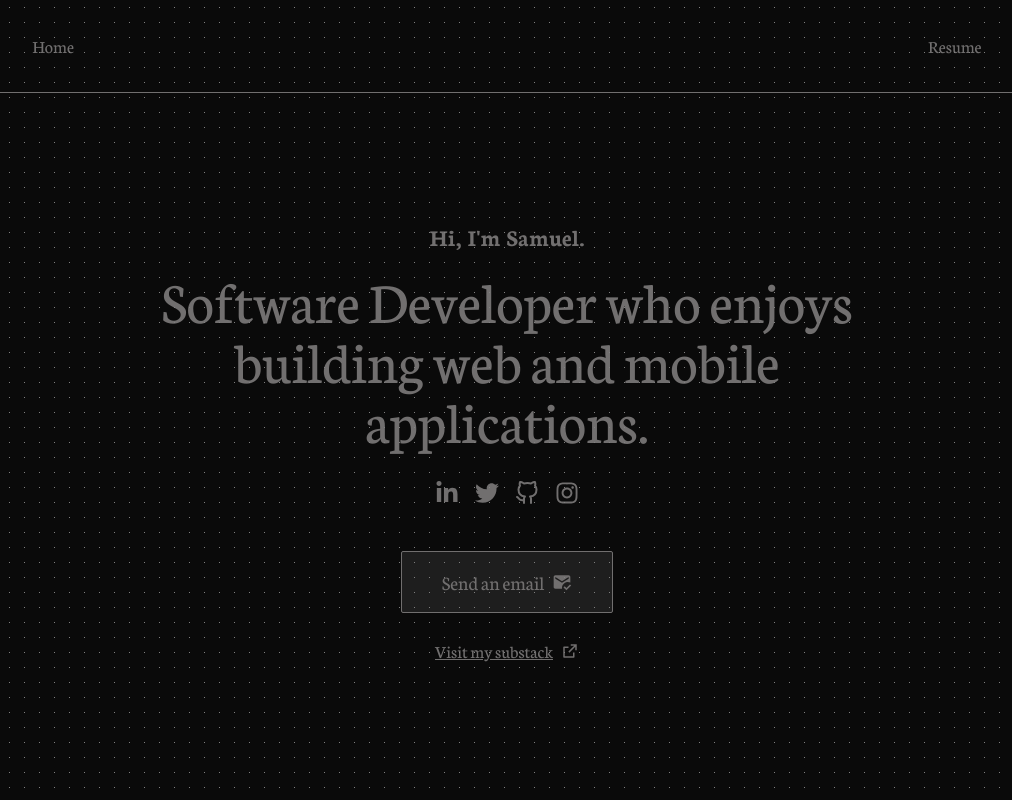
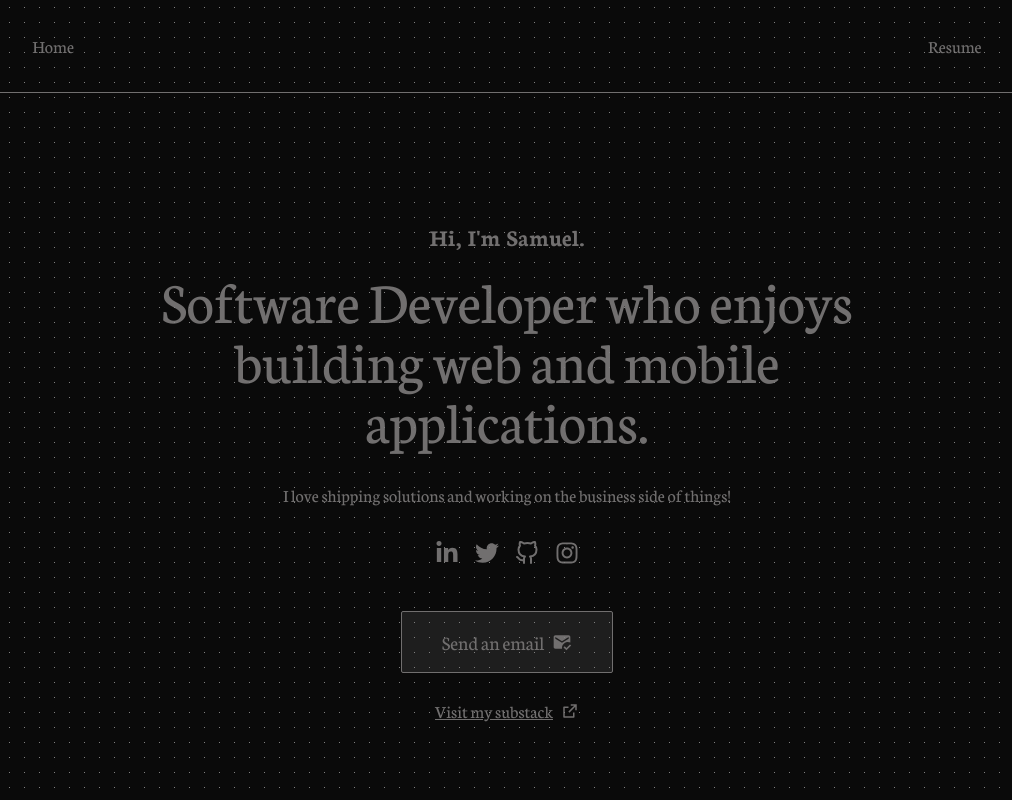
Before and after one commit to kokombo/PersonalSite, a React (Vite) app: page / in a window 1280 px wide. Shown: the top 800 px of the page, without its empty margins (133-1145 px from the left). Built offline with nearby package versions, Linux system fonts and the light colour scheme.

Commit message:
Added new UI copy

```diff
--- a/src/containers/Header.tsx
+++ b/src/containers/Header.tsx
@@ -13,6 +13,10 @@ const Header = () => {
           <h2 className="text-4xl md:text-6xl font-NeutonRegular max-w-[800px] ">
             Software Developer who enjoys building web and mobile applications.
           </h2>
+          <p className="md:text-lg text-base font-NeutonRegular">
+            I love shipping solutions and working on the business side of
+            things!
+          </p>
           <Icons />
         </article>
 
```
